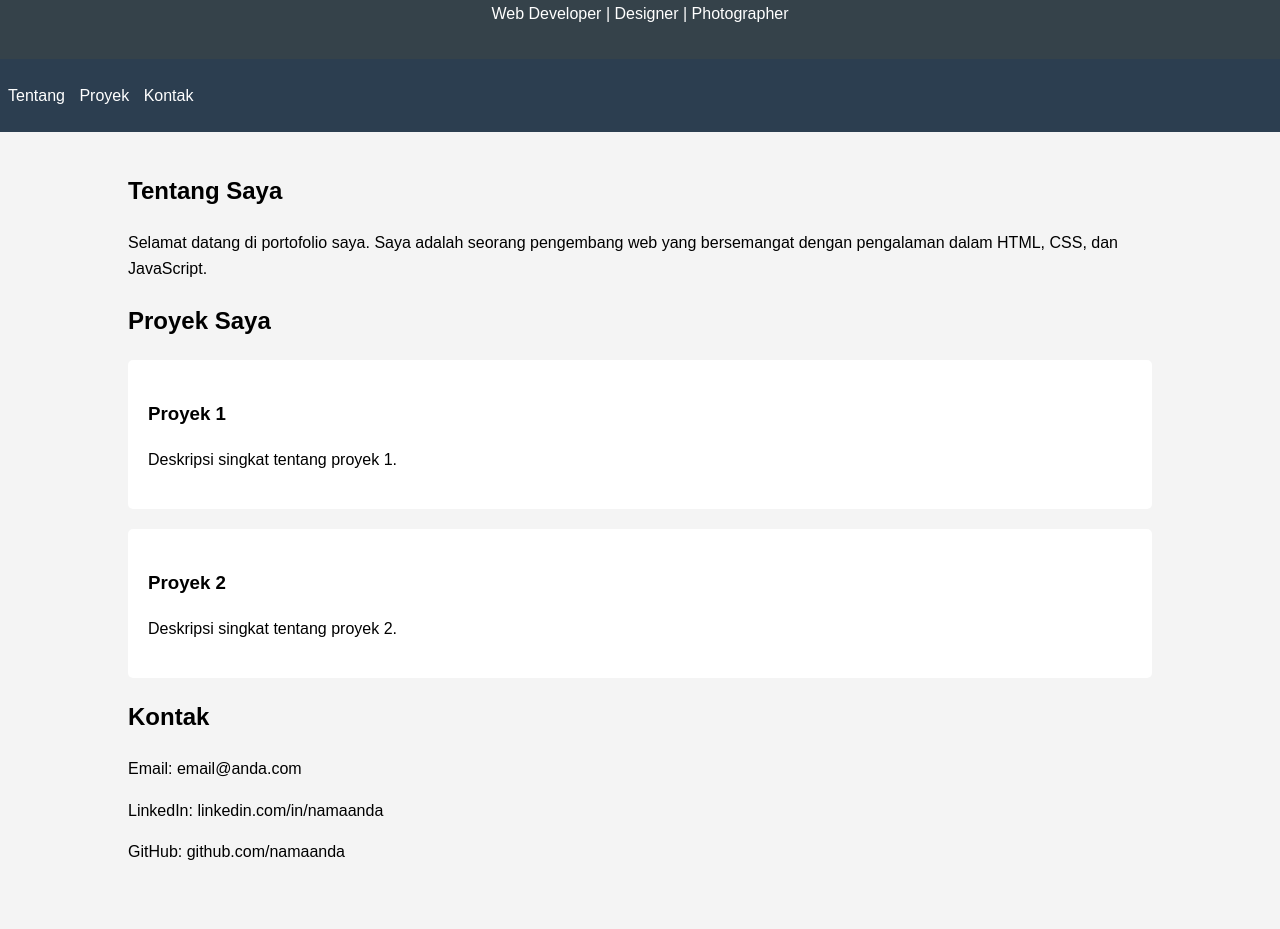
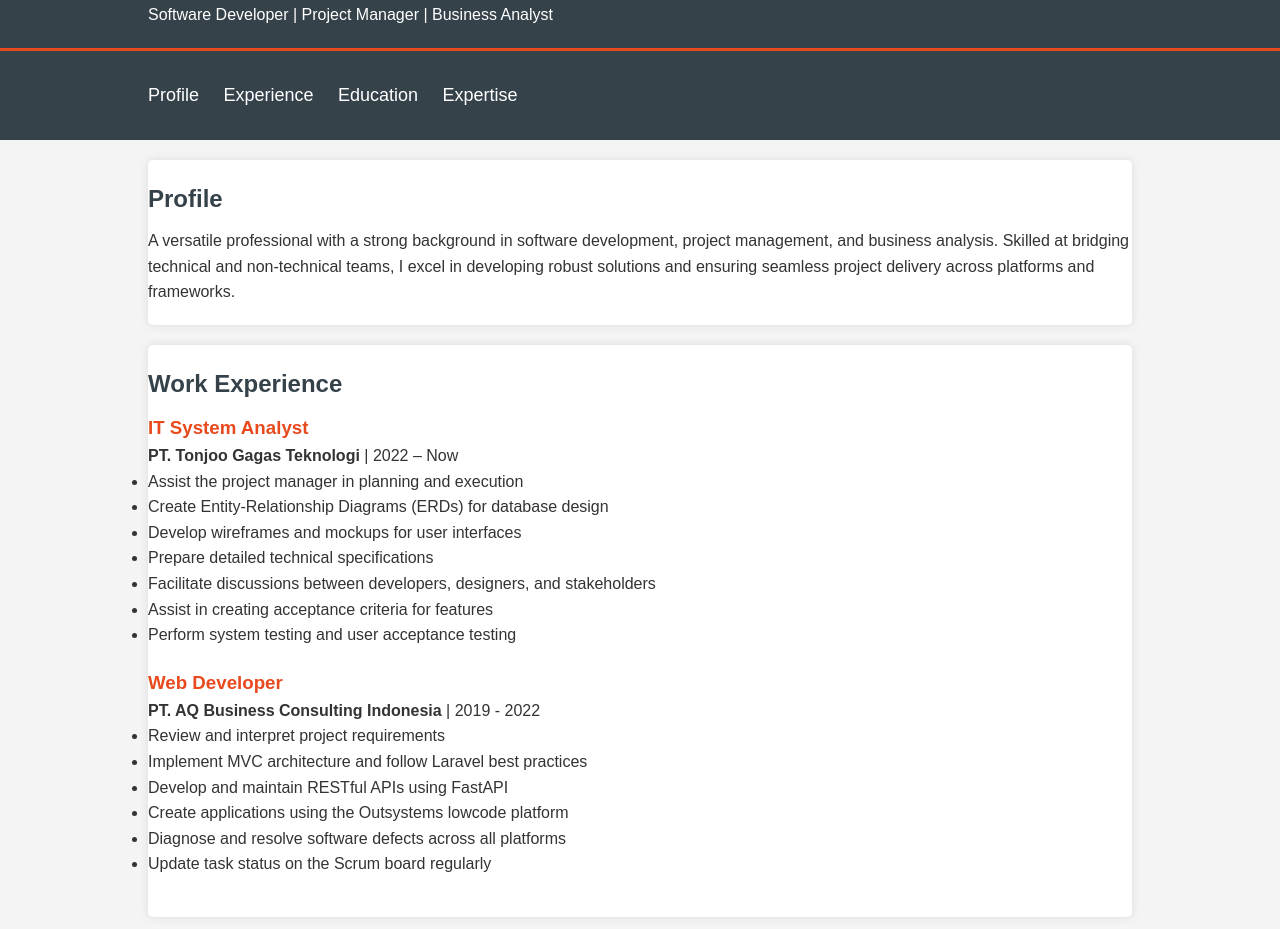
Before and after one commit to yunaidah/yunaidah.github.io, a plain HTML site: page index.html in a window 1280 px wide. Shown: the part 109-1038 px from the top of the page. Before the commit the page ends 1010 px from the top, so only its background shows below. Drawn offline with Linux system fonts and the light colour scheme.

Commit message:
update content

```diff
--- a/index.html
+++ b/index.html
@@ -3,37 +3,18 @@
 <head>
     <meta charset="UTF-8">
     <meta name="viewport" content="width=device-width, initial-scale=1.0">
-    <title>Nama Anda - Portofolio</title>
+    <title>Yunaidah - Web Profile</title>
     <style>
+        * {
+            margin: 0;
+            padding: 0;
+            box-sizing: border-box;
+        }
         body {
             font-family: Arial, sans-serif;
             line-height: 1.6;
-            margin: 0;
-            padding: 0;
+            color: #333;
             background-color: #f4f4f4;
-        }
-        header {
-            background-color: #35424a;
-            color: white;
-            text-align: center;
-            padding: 1rem;
-        }
-        nav {
-            background-color: #2c3e50;
-            color: white;
-            padding: 0.5rem;
-        }
-        nav ul {
-            list-style-type: none;
-            padding: 0;
-        }
-        nav ul li {
-            display: inline;
-            margin-right: 10px;
-        }
-        nav ul li a {
-            color: white;
-            text-decoration: none;
         }
         .container {
             width: 80%;
@@ -41,56 +22,145 @@
             overflow: hidden;
             padding: 20px;
         }
-        .project {
-            background: #fff;
+        header {
+            background: #35424a;
+            color: white;
+            padding-top: 30px;
+            min-height: 70px;
+            border-bottom: #e8491d 3px solid;
+        }
+        header h1 {
+            padding-bottom: 10px;
+        }
+        nav {
+            background: #35424a;
+            color: white;
+            padding: 10px 0;
+        }
+        nav ul {
+            padding: 0;
+            list-style: none;
+        }
+        nav li {
+            display: inline;
+            margin-right: 20px;
+        }
+        nav a {
+            color: white;
+            text-decoration: none;
+            font-size: 18px;
+        }
+        section {
+            padding: 20px 0;
+            margin-bottom: 20px;
+            background: white;
             border-radius: 5px;
-            padding: 20px;
+            box-shadow: 0 0 10px rgba(0,0,0,0.1);
+        }
+        h2 {
+            color: #35424a;
+            margin-bottom: 10px;
+        }
+        .work-experience, .education {
             margin-bottom: 20px;
+        }
+        .work-experience h3, .education h3 {
+            color: #e8491d;
+        }
+        .expertise ul {
+            list-style-type: disc;
+            padding-left: 20px;
+        }
+        @media(max-width: 768px) {
+            header, nav {
+                text-align: center;
+            }
+            nav li {
+                display: block;
+                margin-bottom: 10px;
+            }
         }
     </style>
 </head>
 <body>
     <header>
-        <h1>Nama Anda</h1>
-        <p>Web Developer | Designer | Photographer</p>
+        <div class="container">
+            <h1>Yunaidah</h1>
+            <p>Software Developer | Project Manager | Business Analyst</p>
+        </div>
     </header>
 
     <nav>
-        <ul>
-            <li><a href="#tentang">Tentang</a></li>
-            <li><a href="#proyek">Proyek</a></li>
-            <li><a href="#kontak">Kontak</a></li>
-        </ul>
+        <div class="container">
+            <ul>
+                <li><a href="#profile">Profile</a></li>
+                <li><a href="#experience">Experience</a></li>
+                <li><a href="#education">Education</a></li>
+                <li><a href="#expertise">Expertise</a></li>
+            </ul>
+        </div>
     </nav>
 
     <div class="container">
-        <section id="tentang">
-            <h2>Tentang Saya</h2>
-            <p>Selamat datang di portofolio saya. Saya adalah seorang pengembang web yang bersemangat dengan pengalaman dalam HTML, CSS, dan JavaScript.</p>
+        <section id="profile">
+            <h2>Profile</h2>
+            <p>A versatile professional with a strong background in software development, project management, and business analysis. Skilled at bridging technical and non-technical teams, I excel in developing robust solutions and ensuring seamless project delivery across platforms and frameworks.</p>
         </section>
 
-        <section id="proyek">
-            <h2>Proyek Saya</h2>
-            <div class="project">
-                <h3>Proyek 1</h3>
-                <p>Deskripsi singkat tentang proyek 1.</p>
+        <section id="experience">
+            <h2>Work Experience</h2>
+            <div class="work-experience">
+                <h3>IT System Analyst</h3>
+                <p><strong>PT. Tonjoo Gagas Teknologi</strong> | 2022 – Now</p>
+                <ul>
+                    <li>Assist the project manager in planning and execution</li>
+                    <li>Create Entity-Relationship Diagrams (ERDs) for database design</li>
+                    <li>Develop wireframes and mockups for user interfaces</li>
+                    <li>Prepare detailed technical specifications</li>
+                    <li>Facilitate discussions between developers, designers, and stakeholders</li>
+                    <li>Assist in creating acceptance criteria for features</li>
+                    <li>Perform system testing and user acceptance testing</li>
+                </ul>
             </div>
-            <div class="project">
-                <h3>Proyek 2</h3>
-                <p>Deskripsi singkat tentang proyek 2.</p>
+            <div class="work-experience">
+                <h3>Web Developer</h3>
+                <p><strong>PT. AQ Business Consulting Indonesia</strong> | 2019 - 2022</p>
+                <ul>
+                    <li>Review and interpret project requirements</li>
+                    <li>Implement MVC architecture and follow Laravel best practices</li>
+                    <li>Develop and maintain RESTful APIs using FastAPI</li>
+                    <li>Create applications using the Outsystems lowcode platform</li>
+                    <li>Diagnose and resolve software defects across all platforms</li>
+                    <li>Update task status on the Scrum board regularly</li>
+                </ul>
             </div>
         </section>
 
-        <section id="kontak">
-            <h2>Kontak</h2>
-            <p>Email: email@anda.com</p>
-            <p>LinkedIn: linkedin.com/in/namaanda</p>
-            <p>GitHub: github.com/namaanda</p>
+        <section id="education">
+            <h2>Education</h2>
+            <div class="education">
+                <h3>S1 - Computer Science</h3>
+                <p><strong>Binus University</strong> | 2021 - 2023</p>
+            </div>
+            <div class="education">
+                <h3>D3 - Informatics Engineering</h3>
+                <p><strong>Amikom University</strong> | 2016 - 2019</p>
+            </div>
+        </section>
+
+        <section id="expertise">
+            <h2>Expertise</h2>
+            <ul>
+                <li>Strong communication</li>
+                <li>Problem-solving and analytical thinking</li>
+                <li>Time management</li>
+                <li>Perform system testing</li>
+            </ul>
         </section>
     </div>
 
     <script>
-        // JavaScript sederhana untuk smooth scrolling
+        // Smooth scrolling for navigation links
         document.querySelectorAll('a[href^="#"]').forEach(anchor => {
             anchor.addEventListener('click', function (e) {
                 e.preventDefault();
@@ -100,6 +170,24 @@
                 });
             });
         });
+
+        // Highlight active section in navigation
+        window.addEventListener('scroll', () => {
+            let current = '';
+            document.querySelectorAll('section').forEach(section => {
+                const sectionTop = section.offsetTop;
+                if (pageYOffset >= sectionTop - 60) {
+                    current = section.getAttribute('id');
+                }
+            });
+
+            document.querySelectorAll('nav a').forEach(li => {
+                li.classList.remove('active');
+                if (li.getAttribute('href').slice(1) === current) {
+                    li.classList.add('active');
+                }
+            });
+        });
     </script>
 </body>
 </html>
```
